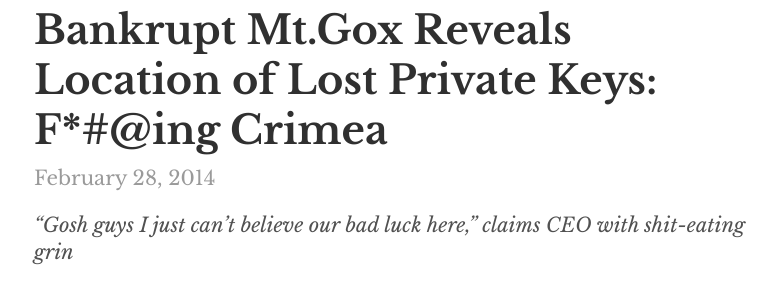
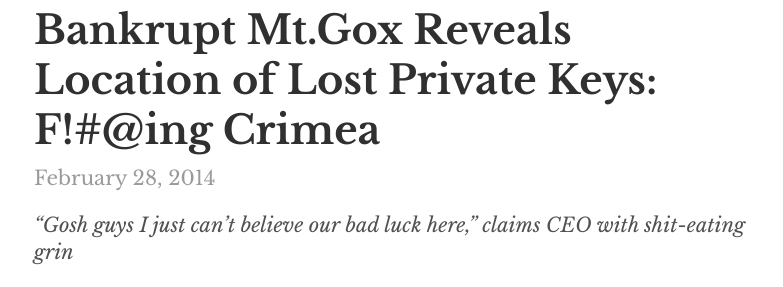
Before and after one commit to acityinohio/bitbanter-archive, a Jekyll site: the page built from _posts/2014-02-28-gox-crimea.md, in a window 1280 px wide. Shown: the part 162-449 px from the top of the page, without its empty margins (246-1029 px from the left). Built offline with Jekyll 4.4.1, drawn with Linux system fonts in a browser that asks for light colours; Markdown is read by kramdown in place of the engine named in the settings.

```diff
--- a/_posts/2014-02-28-gox-crimea.md
+++ b/_posts/2014-02-28-gox-crimea.md
@@ -1,6 +1,6 @@
 ---
 layout: post
-title: "Bankrupt Mt.Gox Reveals Location of Lost Private Keys: F*#@ing Crimea"
+title: "Bankrupt Mt.Gox Reveals Location of Lost Private Keys: F!#@ing Crimea"
 ---
 
 *"Gosh guys I just can't believe our bad luck here," claims CEO with shit-eating grin*
```
